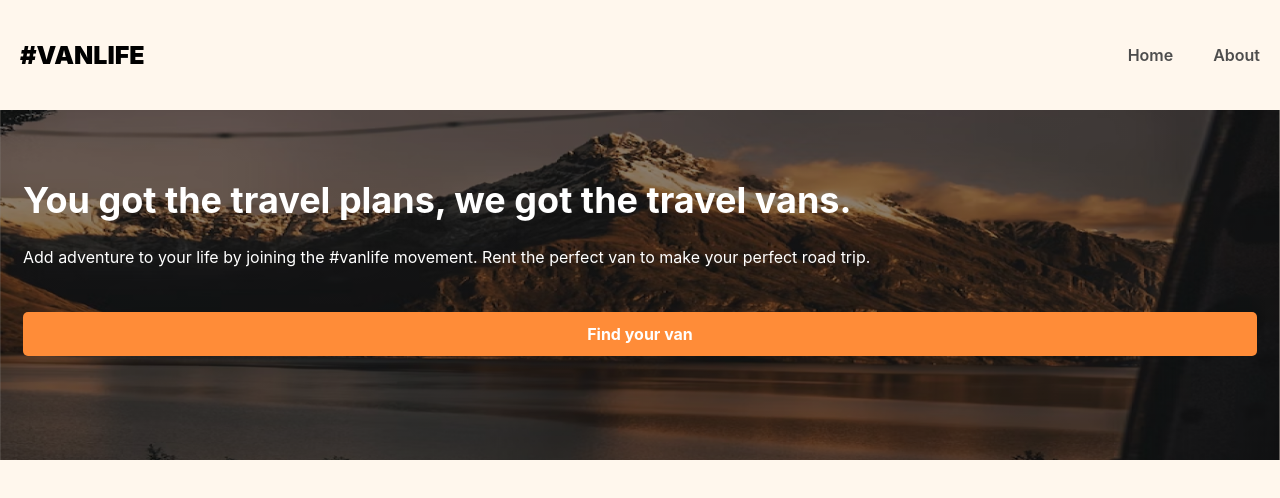
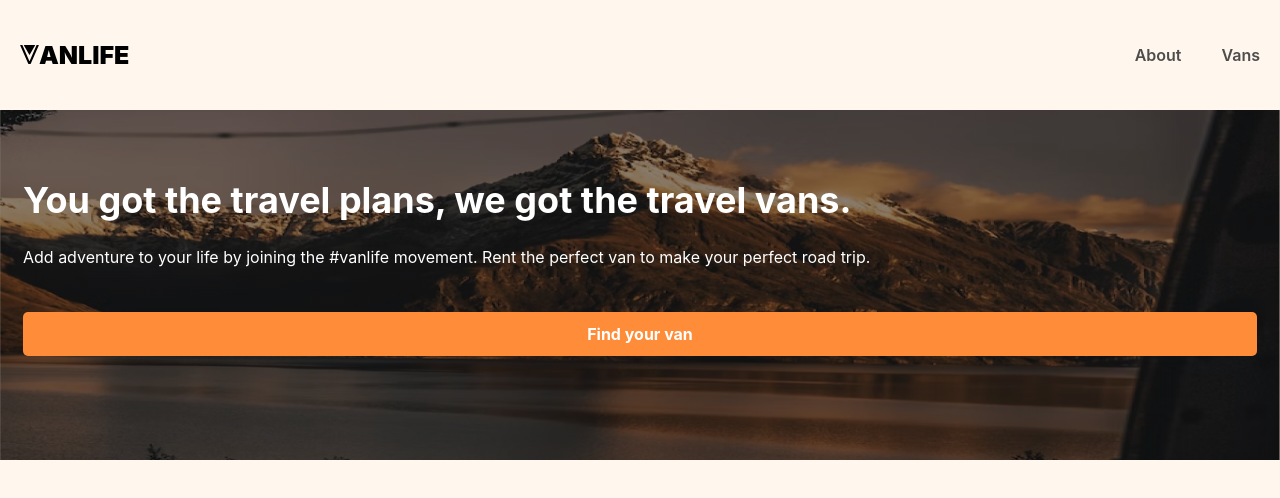
Before and after one commit to rimshub/project-van-life, a React (Create React App) app: page / in a window 1280 px wide. Shown: the top 498 px of the page. Built offline with nearby package versions, Linux system fonts and the light colour scheme; what miragejs would draw is missing.

Commit message:
naming convention, van list page

```diff
--- a/package.json
+++ b/package.json
@@ -8,6 +8,7 @@
     "@testing-library/user-event": "^13.5.0",
     "react": "^18.2.0",
     "react-dom": "^18.2.0",
+    "react-icons": "^4.11.0",
     "react-router-dom": "^6.18.0",
     "react-scripts": "5.0.1",
     "web-vitals": "^2.1.4"
--- a/src/App.js
+++ b/src/App.js
@@ -1,7 +1,7 @@
 import React from 'react';
-import Home from './pages/home';
-import About from './pages/about';
-import Navbar from './components/navbar';
+import Home from './pages/Home.jsx';
+import About from './pages/About.jsx';
+import Navbar from './components/Navbar.jsx';
 import { BrowserRouter, Routes, Route } from 'react-router-dom';
 
 import './server.js';
--- a/src/components/navbar.jsx
+++ b/src/components/navbar.jsx
@@ -1,12 +1,13 @@
 import React from 'react'
 import { Link } from 'react-router-dom'
+import { SiRevanced } from 'react-icons/si'
 export default function navbar() {
   return (
     <section id='navbar'>
-        <Link className="site-logo" to="/">#VanLife</Link>
+        <Link className="site-logo" to="/"><SiRevanced size={19}/>anLife</Link>
         <nav>
-            <Link to="/">Home</Link>
             <Link to="/about">About</Link>
+            <Link to="/vans">Vans</Link>
         </nav>
     </section>
   )
--- /dev/null
+++ b/src/pages/Vans.jsx
@@ -0,0 +1 @@
+// Vans list page
--- a/src/pages/about.jsx
+++ b/src/pages/about.jsx
@@ -2,7 +2,7 @@ import React from 'react'
 import bgImg from '../images/about-hero.png'
 import { Link } from 'react-router-dom'
 
-export default function about() {
+export default function About() {
   return (
     <div className="about-page-container">
         <img src={bgImg} alt="" className="about-hero-image" />
--- a/src/pages/home.jsx
+++ b/src/pages/home.jsx
@@ -1,6 +1,6 @@
 import React from 'react'
 import { Link } from 'react-router-dom'
-export default function home() {
+export default function Home() {
   return (
     <>
       <div className="home-container">
```
Also changed, not shown: 2 other files (tests, documents, lock files or other folders).
